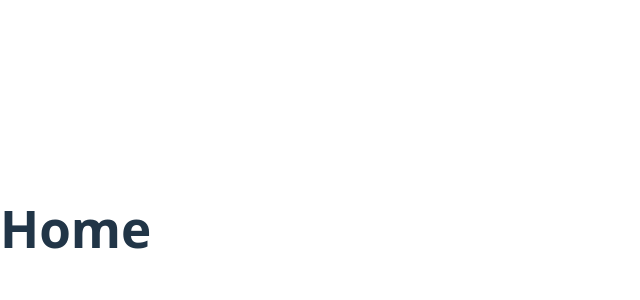
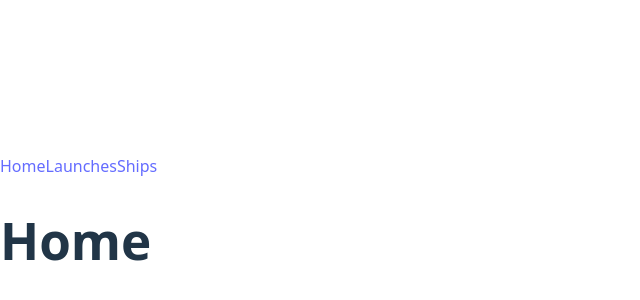
Before and after one commit to davidandelictomasic/Internship-16-SpaceX, a React (Vite) app: page / in a window 1280 px wide. Shown: the part 172-472 px from the top of the page, without its empty margins (0-640 px from the left). Built offline with nearby package versions, Linux system fonts and the light colour scheme.

Commit message:
Add Navbar and Layout components

```diff
--- a/src/App.tsx
+++ b/src/App.tsx
@@ -1,4 +1,5 @@
 import { Routes, Route } from "react-router-dom";
+import Layout from "./layouts/Layout";
 import HomePage from "./pages/HomePage";
 import LaunchesPage from "./pages/LaunchesPage";
 import LaunchDetailPage from "./pages/LaunchDetailPage";
@@ -9,12 +10,14 @@ import NotFoundPage from "./pages/NotFoundPage";
 function App() {
   return (
     <Routes>
+      <Route element={<Layout />}>
         <Route path="/" element={<HomePage />} />
         <Route path="/launches" element={<LaunchesPage />} />
         <Route path="/launches/:id" element={<LaunchDetailPage />} />
         <Route path="/ships" element={<ShipsPage />} />
         <Route path="/ships/:id" element={<ShipDetailPage />} />
         <Route path="*" element={<NotFoundPage />} />
+      </Route>
     </Routes>
   );
 }
--- /dev/null
+++ b/src/components/Navbar.tsx
@@ -0,0 +1,13 @@
+import { NavLink } from "react-router-dom";
+
+const Navbar = () => {
+  return (
+    <nav>
+      <NavLink to="/">Home</NavLink>
+      <NavLink to="/launches">Launches</NavLink>
+      <NavLink to="/ships">Ships</NavLink>
+    </nav>
+  );
+};
+
+export default Navbar;
--- /dev/null
+++ b/src/layouts/Layout.tsx
@@ -0,0 +1,15 @@
+import { Outlet } from "react-router-dom";
+import Navbar from "../components/Navbar";
+
+const Layout = () => {
+  return (
+    <>
+      <Navbar />
+      <main>
+        <Outlet />
+      </main>
+    </>
+  );
+};
+
+export default Layout;
```
Lines whose indentation alone changed are shown as unchanged.
